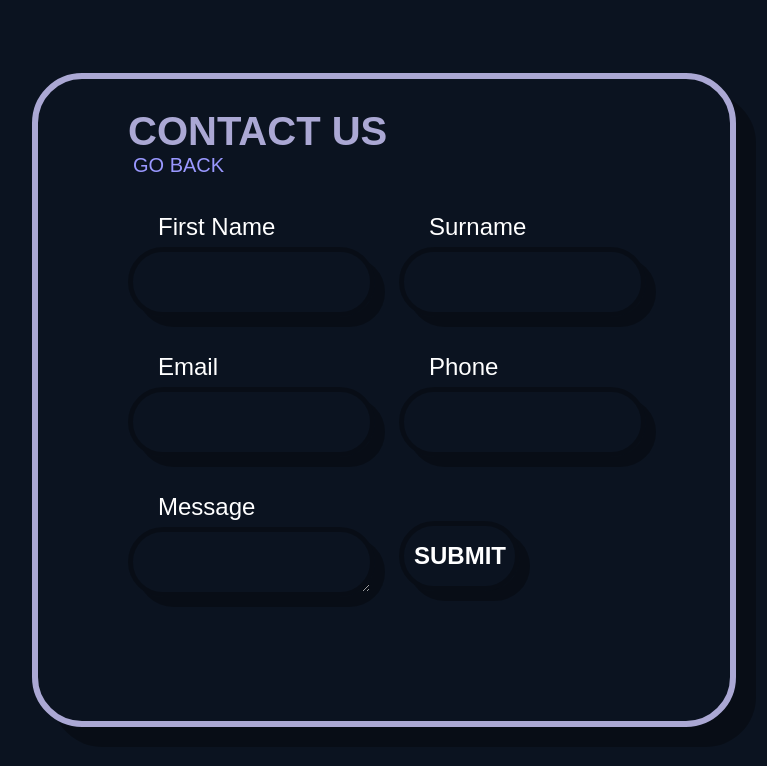
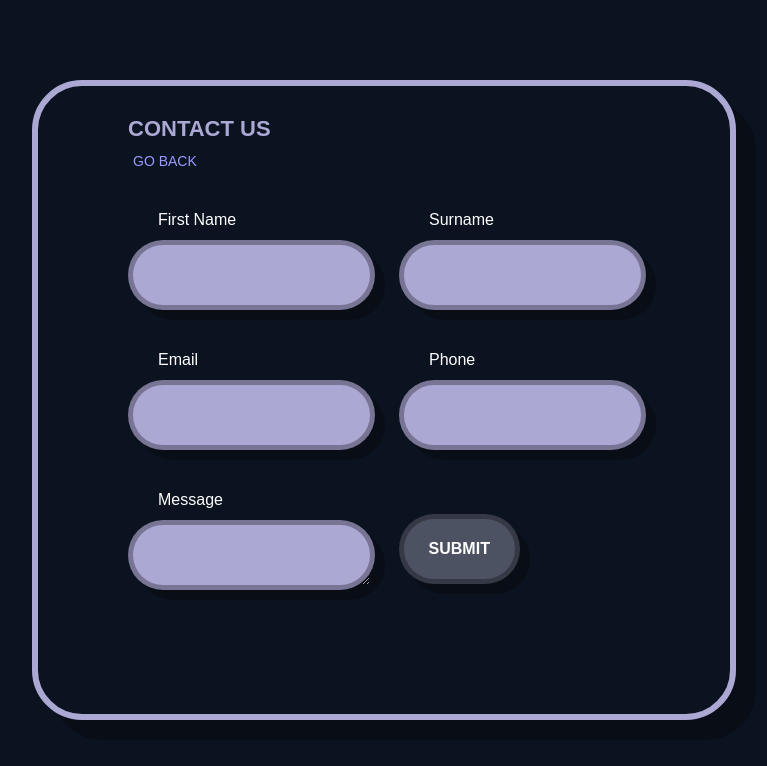
Before and after one commit to NikolayLV/SoundWebSite, a website: page contact.html in a window 1280 px wide. Shown: the whole page, without its empty margins (256-1023 px from the left). Drawn offline with Linux system fonts and the light colour scheme.

Commit message:
CSS changes.

```diff
--- a/contactStyle.css
+++ b/contactStyle.css
@@ -8,6 +8,14 @@ html, body {
     height: 100vh;
     background: #0b1320;
     font-family: 'Balsamiq Sans', sans-serif;
+}
+
+label {
+    font-size: 16px;
+}
+
+input {
+    background-color: #9a98ff;
 }
 
 body {
@@ -27,13 +35,14 @@ body {
 
 .card h2 {
     color: #aba8d4;
-    font-size: 40px;
+    font-size: 22px;
     text-transform: uppercase;
+    margin-bottom: 10px;
 }
 
 .goBack {
     color: #9a98ff;
-    font-size: 20px;
+    font-size: 14px;
     text-transform: uppercase;
     text-decoration: none;
     padding: 5px;
@@ -73,9 +82,9 @@ body {
     position: absolute;
     width: 90%;
     height: 100%;
-    background: transparent;
+    background-color: #aba8d4;
     outline: none;
-    font-size: 24px;
+    font-size: 16px;
     padding: 10px 0 10px 20px;
     border: 5px solid rgba(0, 0, 0, 0.3);
     box-shadow: 10px 10px 0 rgba(0, 0, 0, 0.3);
@@ -86,7 +95,7 @@ body {
 .card .row .form-group label {
     line-height: 40px;
     color: #ffffff;
-    font-size: 24px;
+    font-size: 16px;
     margin: 0 0 0 30px;
     display: block;
     pointer-events: none;
@@ -110,11 +119,11 @@ body {
     width: 50%;
     cursor: pointer;
     outline: none;
-    background: transparent;
+    background-color: #4c5262;
     text-transform: uppercase;
     color: #ffffff;
     line-height: 40px;
-    font-size: 24px;
+    font-size: 16px;
     font-weight: 700;
     border-radius: 45px;
     transition: all 0.4s;
```
